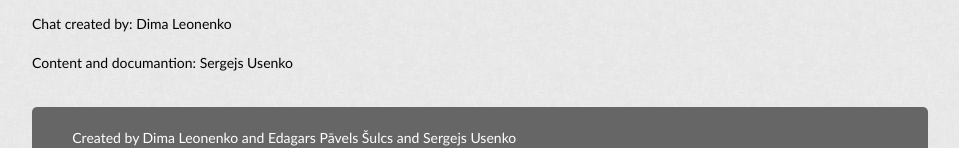
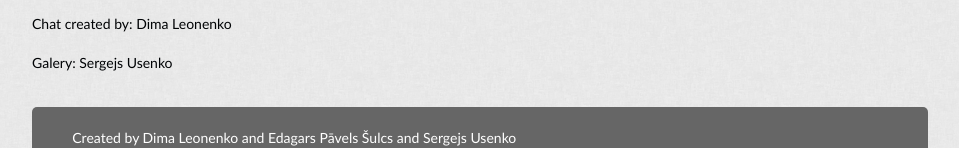
Before and after one commit to edzzulis/EXamtask, a plain HTML site: page Theme/about us.html in a window 1280 px wide. Shown: the part 363-511 px from the top of the page, without its empty margins (160-1119 px from the left). Drawn offline with Linux system fonts and the light colour scheme.

Commit message:
Update about us.html

```diff
--- a/Theme/about us.html
+++ b/Theme/about us.html
@@ -37,7 +37,7 @@
 						<p> Creaters and owners of site:</p>
 						<p>Designe: Edgars Pāvels Šulcs</p>
 						<p>Chat created by: Dima Leonenko </p>
-						<p>Content and documantion: Sergejs Usenko</p>
+						<p>Galery: Sergejs Usenko</p>
 
 				</article>
 		</div>
```
